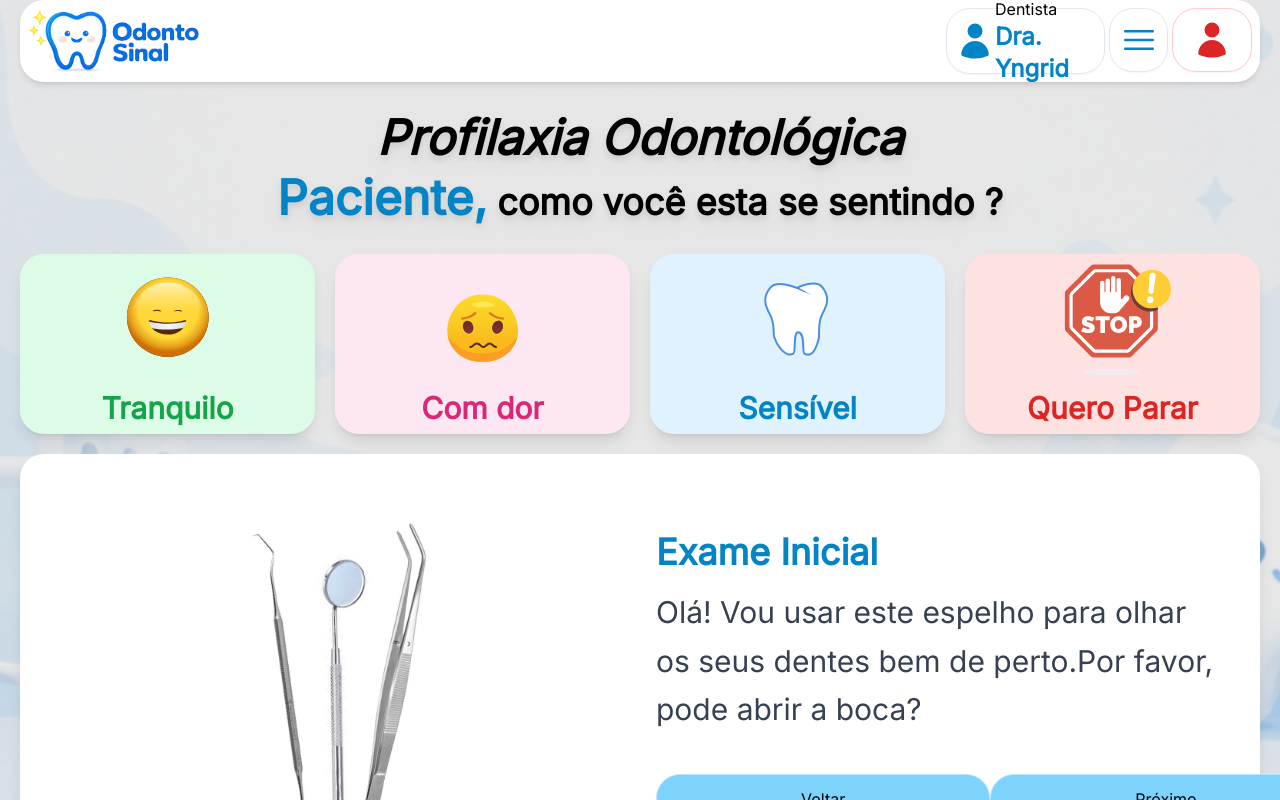
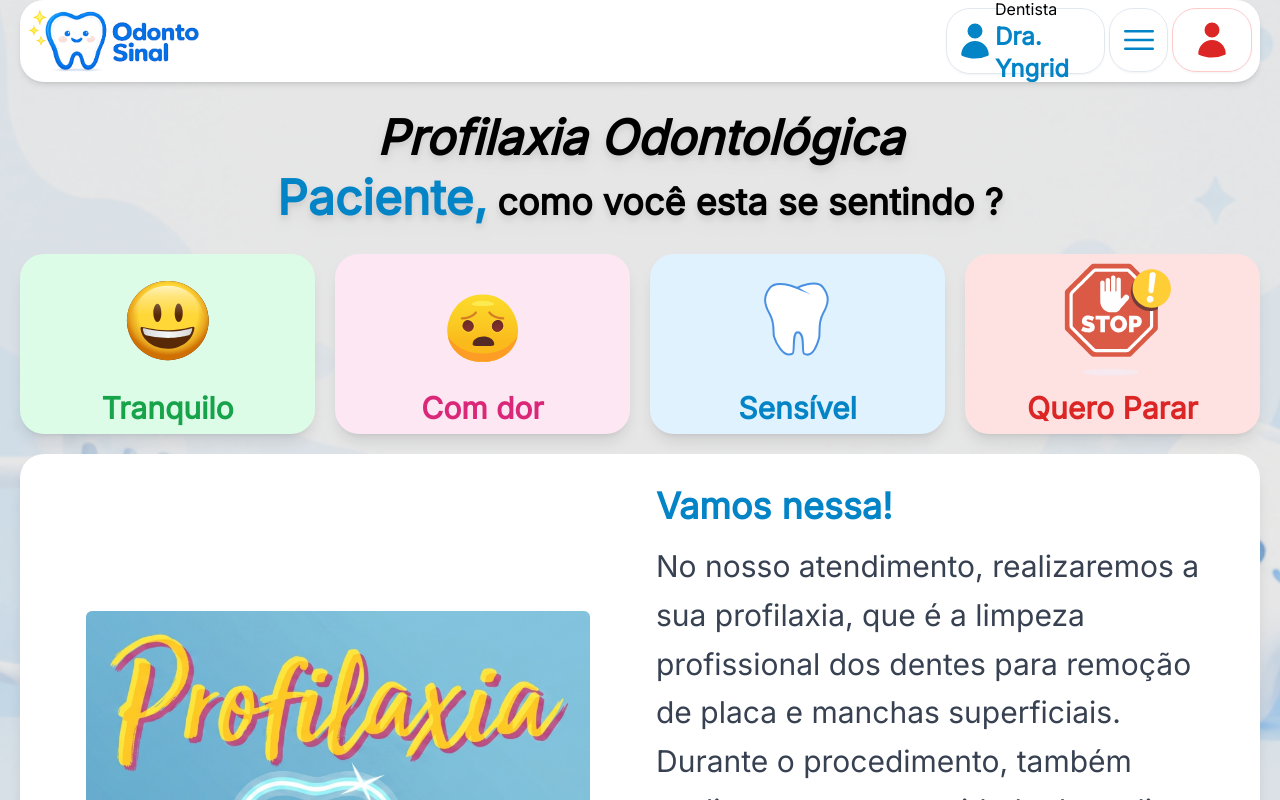
Before and after one commit to welitonvicente18/app_odonto_sinal, a React (Vite) app: page /profilaxia in a window 1280 px wide. Shown: the top 800 px of the page. Built offline with nearby package versions, Linux system fonts and the light colour scheme.

Commit message:
Refactor: add welcome profilaxia

```diff
--- a/src/page/PageProfilaxia.jsx
+++ b/src/page/PageProfilaxia.jsx
@@ -7,6 +7,7 @@ import comdorAnimation from "../assets/lootlefiles/comdor.json";
 import sensivelAnimation from "../assets/lootlefiles/sensivel.json";
 import queropararAnimation from "../assets/lootlefiles/queroparar.json";
 
+import bemVindo from "../assets/profilaxia/bemvindo.jpeg";
 import card1Img from "../assets/profilaxia/card_1.jpeg";
 import card2Img from "../assets/profilaxia/card_2.jpeg";
 import card3Img from "../assets/profilaxia/card_3.png";
@@ -21,20 +22,26 @@ const Lottie = LottieModule?.default ?? LottieModule;
 function PageProfilaxia(props) {
   const [showMascote, setShowMascote] = useState(false);
   const [statusMascote, setStatusMascote] = useState(false);
-  const [itemCard, setitemCard] = useState(1);
+  const [itemCard, setitemCard] = useState(0);
 
   function mudaCard(item) {
     if (item > 8) item = 8;
-    if (item < 1) item = 1;
+    if (item < 0) item = 0;
     setitemCard(item);
   }
 
   const cards = {
+    0: {
+      img: bemVindo,
+      title: "Vamos nessa!",
+      texto:
+        "No nosso atendimento, realizaremos a sua profilaxia, que é a limpeza profissional dos dentes para remoção de placa e manchas superficiais. Durante o procedimento, também avaliaremos a necessidade de realizar uma raspagem, que é indicada caso haja algum acúmulo de tártaro mais resistente, garantindo a total saúde da sua gengiva.",
+    },
     1: {
       img: card1Img,
       title: "Exame Inicial",
       texto:
-        "Olá! Vou usar este espelho para olhar os seus dentes bem de perto.Por favor, pode abrir a boca?",
+        "Vou usar este espelho para olhar os seus dentes bem de perto.Por favor, pode abrir a boca?",
     },
     2: {
       img: card2Img,
```
Also changed, not shown: src/assets/profilaxia/bemvindo.jpeg (added).
